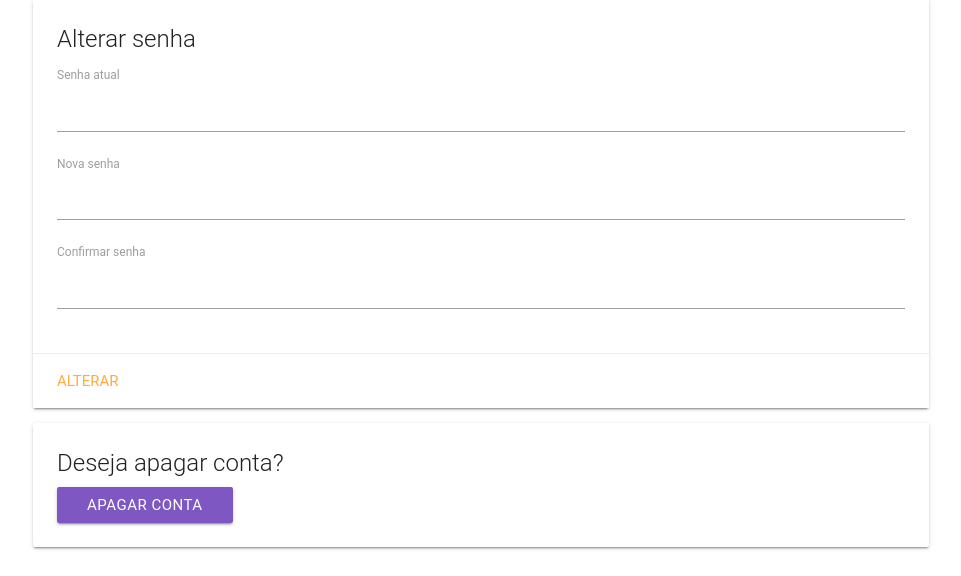
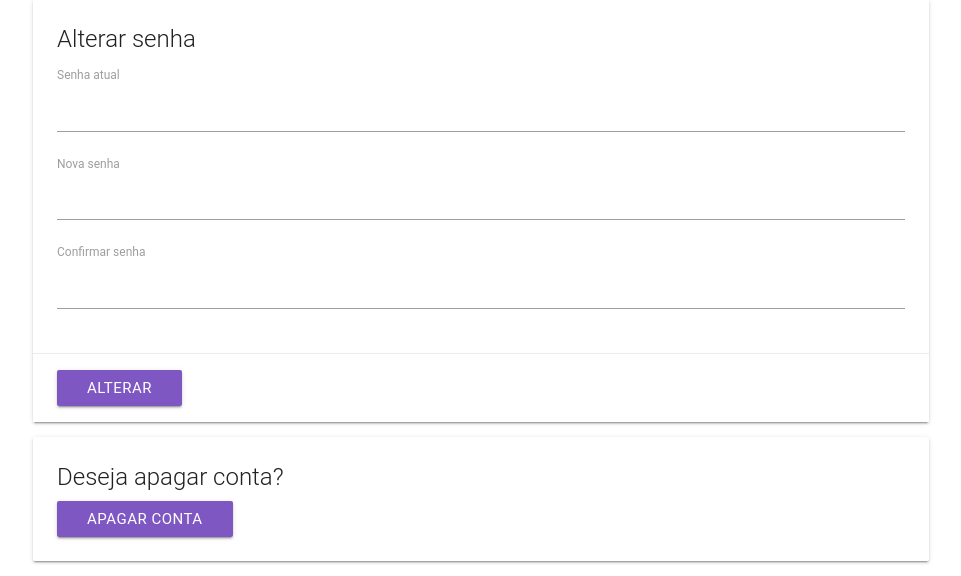
Before and after one commit to eduardosvieira/mamom, a Flask app: page /mamom/settings/ in a window 1280 px wide. Shown: the part 408-984 px from the top of the page, without its empty margins (159-1120 px from the left). Before the commit the page ends 958 px from the top, so only its background shows below. Run offline with Flask 2, Linux system fonts and the light colour scheme; the visitor is signed in with stand-in values (Sample User, id 1); some web fonts are replaced.

Commit message:
styling change password button

```diff
--- a/mamom/templates/settings/settings.html
+++ b/mamom/templates/settings/settings.html
@@ -62,7 +62,7 @@
         <input type="text" id="newPassword2">
       </div>
       <div class="card-action">
-        <a id="btnEditPassword">Alterar</a>
+        <a id="btnEditPassword" class="btn waves-effect waves-light #7e57c2 deep-purple lighten-1">Alterar</a>
       </div>
     </div>
 
```
